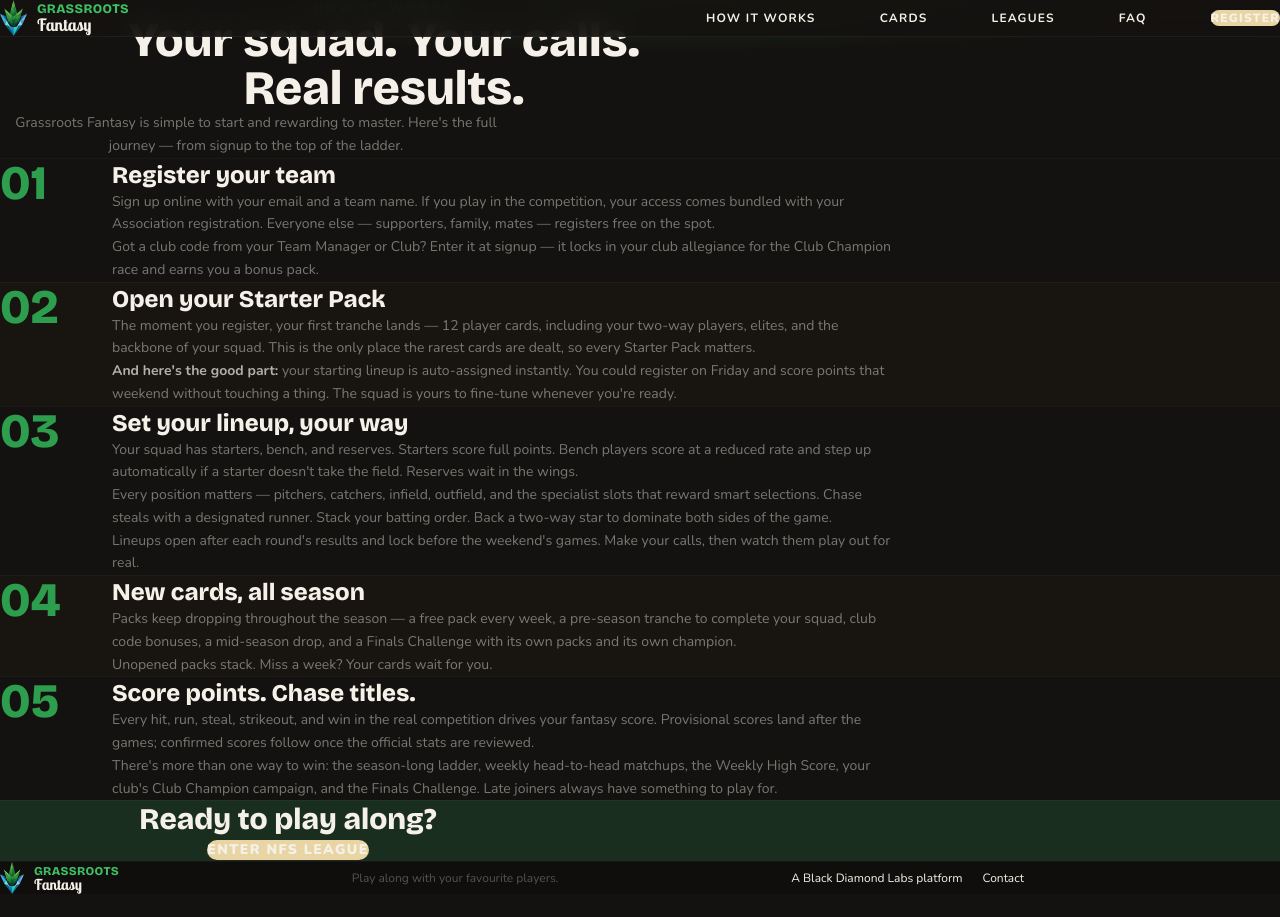
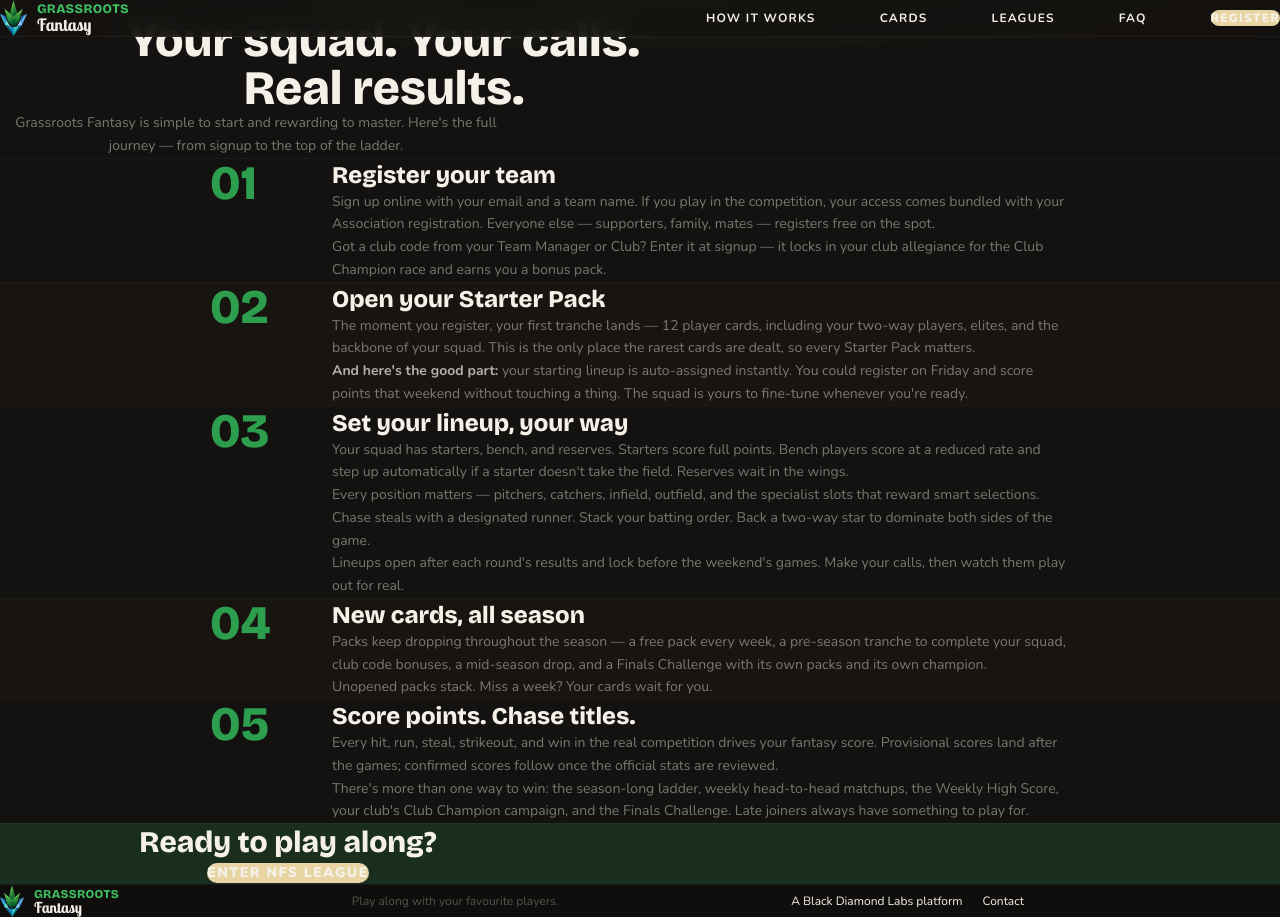
Before and after one commit to N8Nuks/grassrootsfantasy, a Next.js app: page /how in a window 1280 px wide. Before the commit the page ends 894 px from the top, so only its background shows below. Built offline with nearby package versions, Linux system fonts and the light colour scheme.

Commit message:
larger top clearance all pages, centre how steps

```diff
--- a/app/cards/page.tsx
+++ b/app/cards/page.tsx
@@ -6,7 +6,7 @@ export default function Cards() {
     <main className="min-h-screen w-full" style={{ background: '#141210' }}>
       <Nav />
 
-      <section className="relative pt-56 pb-24 px-6 overflow-hidden">
+      <section className="relative pt-72 pb-24 px-6 overflow-hidden">
         <div className="absolute inset-0" style={{ background: 'radial-gradient(ellipse 70% 50% at 50% 0%, #1A2E1F 0%, #141210 65%)' }} />
         <div className="relative z-10 w-full flex flex-col items-center text-center" style={{ maxWidth: '820px', marginLeft: 'auto', marginRight: 'auto' }}>
           <p className="text-xs font-black uppercase tracking-[0.3em] mb-4" style={{ color: '#2D9E4E' }}>The Cards</p>
--- a/app/faq/page.tsx
+++ b/app/faq/page.tsx
@@ -57,7 +57,7 @@ export default function FAQ() {
     <main className="min-h-screen" style={{ background: '#141210' }}>
       <Nav />
 
-      <section className="relative pt-56 pb-20 px-6 sm:px-12 overflow-hidden grain">
+      <section className="relative pt-72 pb-20 px-6 sm:px-12 overflow-hidden grain">
         <div className="absolute inset-0" style={{ background: 'radial-gradient(ellipse 70% 50% at 50% 0%, #1A2E1F 0%, #141210 65%)' }} />
         <div className="relative z-10 max-w-3xl mx-auto text-center">
           <p className="text-xs font-black uppercase tracking-[0.3em] mb-4" style={{ color: '#2D9E4E' }}>FAQ</p>
--- a/app/how/page.tsx
+++ b/app/how/page.tsx
@@ -7,7 +7,7 @@ export default function How() {
       <Nav />
 
       {/* Hero */}
-      <section className="relative pt-56 pb-24 px-6 sm:px-12 overflow-hidden grain">
+      <section className="relative pt-72 pb-24 px-6 sm:px-12 overflow-hidden grain">
         <div className="absolute inset-0" style={{ background: 'radial-gradient(ellipse 70% 50% at 50% 0%, #1A2E1F 0%, #141210 65%)' }} />
         <div className="relative z-10 max-w-3xl mx-auto text-center">
           <p className="text-xs font-black uppercase tracking-[0.3em] mb-4" style={{ color: '#2D9E4E' }}>How it works</p>
@@ -22,7 +22,7 @@ export default function How() {
 
       {/* Step 1 — Register */}
       <section className="py-20 px-6 sm:px-12" style={{ borderTop: '1px solid #ffffff08' }}>
-        <div className="max-w-4xl mx-auto grid sm:grid-cols-[80px_1fr] gap-8 items-start">
+        <div className="grid sm:grid-cols-[90px_1fr] gap-8 items-start px-6" style={{ maxWidth: "860px", marginLeft: "auto", marginRight: "auto" }}>
           <div className="text-5xl font-black" style={{ color: '#2D9E4E', fontFamily: 'var(--font-heading)' }}>01</div>
           <div>
             <h2 className="text-2xl font-black text-[#F5F1E8] mb-4" style={{ fontFamily: 'var(--font-heading)' }}>Register your team</h2>
@@ -38,7 +38,7 @@ export default function How() {
 
       {/* Step 2 — First Tranche */}
       <section className="py-20 px-6 sm:px-12" style={{ background: '#181510', borderTop: '1px solid #ffffff08' }}>
-        <div className="max-w-4xl mx-auto grid sm:grid-cols-[80px_1fr] gap-8 items-start">
+        <div className="grid sm:grid-cols-[90px_1fr] gap-8 items-start px-6" style={{ maxWidth: "860px", marginLeft: "auto", marginRight: "auto" }}>
           <div className="text-5xl font-black" style={{ color: '#2D9E4E', fontFamily: 'var(--font-heading)' }}>02</div>
           <div>
             <h2 className="text-2xl font-black text-[#F5F1E8] mb-4" style={{ fontFamily: 'var(--font-heading)' }}>Open your Starter Pack</h2>
@@ -54,7 +54,7 @@ export default function How() {
 
       {/* Step 3 — Set your team */}
       <section className="py-20 px-6 sm:px-12" style={{ borderTop: '1px solid #ffffff08' }}>
-        <div className="max-w-4xl mx-auto grid sm:grid-cols-[80px_1fr] gap-8 items-start">
+        <div className="grid sm:grid-cols-[90px_1fr] gap-8 items-start px-6" style={{ maxWidth: "860px", marginLeft: "auto", marginRight: "auto" }}>
           <div className="text-5xl font-black" style={{ color: '#2D9E4E', fontFamily: 'var(--font-heading)' }}>03</div>
           <div>
             <h2 className="text-2xl font-black text-[#F5F1E8] mb-4" style={{ fontFamily: 'var(--font-heading)' }}>Set your lineup, your way</h2>
@@ -73,7 +73,7 @@ export default function How() {
 
       {/* Step 4 — Packs keep coming */}
       <section className="py-20 px-6 sm:px-12" style={{ background: '#181510', borderTop: '1px solid #ffffff08' }}>
-        <div className="max-w-4xl mx-auto grid sm:grid-cols-[80px_1fr] gap-8 items-start">
+        <div className="grid sm:grid-cols-[90px_1fr] gap-8 items-start px-6" style={{ maxWidth: "860px", marginLeft: "auto", marginRight: "auto" }}>
           <div className="text-5xl font-black" style={{ color: '#2D9E4E', fontFamily: 'var(--font-heading)' }}>04</div>
           <div>
             <h2 className="text-2xl font-black text-[#F5F1E8] mb-4" style={{ fontFamily: 'var(--font-heading)' }}>New cards, all season</h2>
@@ -89,7 +89,7 @@ export default function How() {
 
       {/* Step 5 — Score & compete */}
       <section className="py-20 px-6 sm:px-12" style={{ borderTop: '1px solid #ffffff08' }}>
-        <div className="max-w-4xl mx-auto grid sm:grid-cols-[80px_1fr] gap-8 items-start">
+        <div className="grid sm:grid-cols-[90px_1fr] gap-8 items-start px-6" style={{ maxWidth: "860px", marginLeft: "auto", marginRight: "auto" }}>
           <div className="text-5xl font-black" style={{ color: '#2D9E4E', fontFamily: 'var(--font-heading)' }}>05</div>
           <div>
             <h2 className="text-2xl font-black text-[#F5F1E8] mb-4" style={{ fontFamily: 'var(--font-heading)' }}>Score points. Chase titles.</h2>
--- a/app/leagues/page.tsx
+++ b/app/leagues/page.tsx
@@ -6,7 +6,7 @@ export default function Leagues() {
     <main className="min-h-screen w-full" style={{ background: '#141210' }}>
       <Nav />
 
-      <section className="relative pt-56 pb-20 px-6 overflow-hidden">
+      <section className="relative pt-72 pb-20 px-6 overflow-hidden">
         <div className="absolute inset-0" style={{ background: 'radial-gradient(ellipse 70% 50% at 50% 0%, #1A2E1F 0%, #141210 65%)' }} />
         <div className="relative z-10 w-full flex flex-col items-center text-center" style={{ maxWidth: '820px', marginLeft: 'auto', marginRight: 'auto' }}>
           <p className="text-xs font-black uppercase tracking-[0.3em] mb-4" style={{ color: '#2D9E4E' }}>Leagues</p>
--- a/app/nfs/page.tsx
+++ b/app/nfs/page.tsx
@@ -7,7 +7,7 @@ export default function NFS() {
       <Nav />
 
       {/* Hero */}
-      <section className="relative pt-56 pb-24 px-6 sm:px-12 overflow-hidden grain">
+      <section className="relative pt-72 pb-24 px-6 sm:px-12 overflow-hidden grain">
         <div className="absolute inset-0" style={{ background: 'radial-gradient(ellipse 75% 55% at 50% 0%, #16261C 0%, #141210 70%)' }} />
         <div className="relative z-10 max-w-3xl mx-auto text-center">
           <p className="text-xs font-black uppercase tracking-[0.3em] mb-4" style={{ color: '#E8D5A3' }}>League One · Now Live</p>
```
